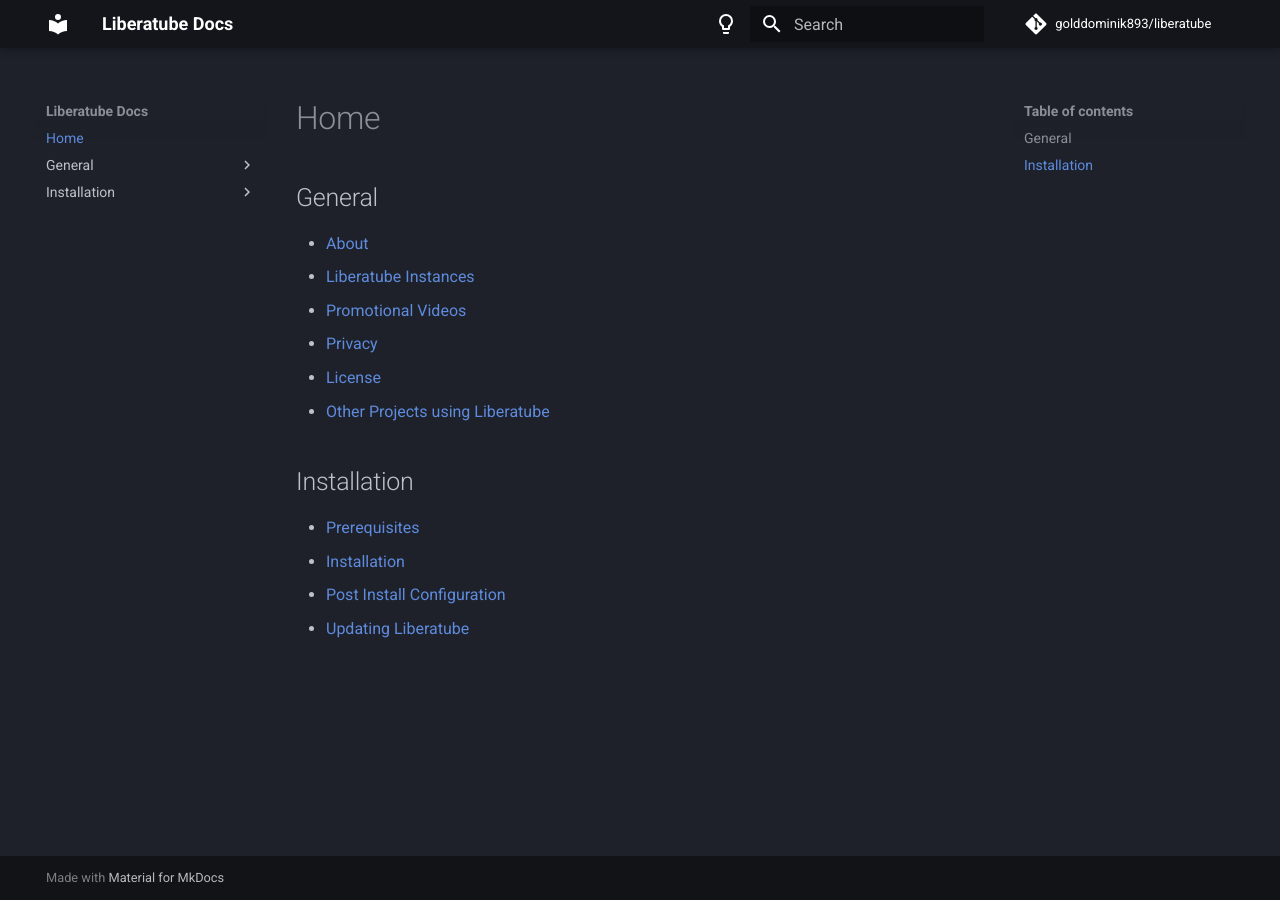
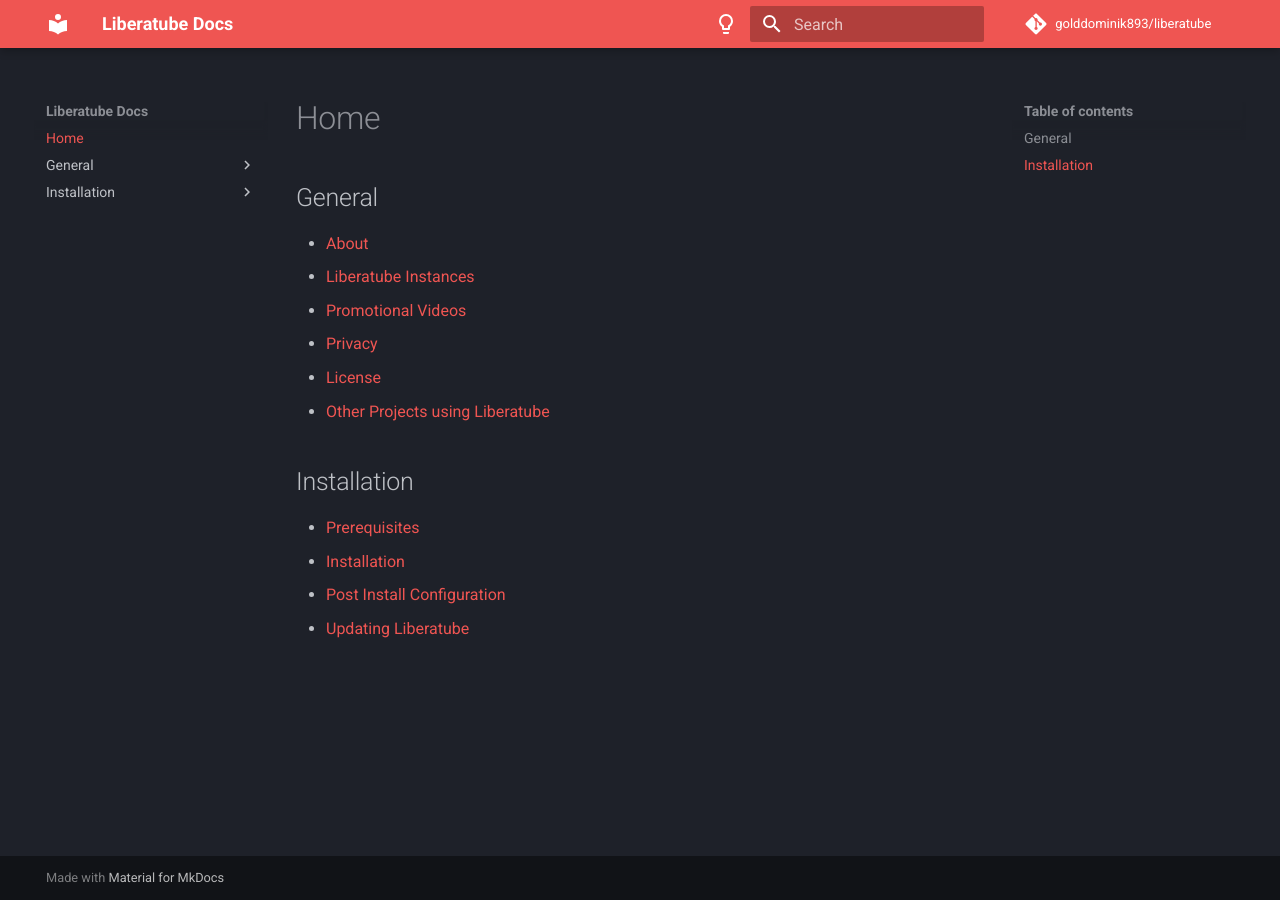
Before and after one commit to GoldDominik893/liberatube-docs, an MkDocs documentation site: the page built from docs/index.md, in a window 1280 px wide. Built offline with MkDocs 1.6.1 and Material for MkDocs 9.7.7, drawn with Linux system fonts in a browser that asks for light colours; comment, search, counter and statistics services are not loaded.

Commit message:
theme update

```diff
--- a/mkdocs.yml
+++ b/mkdocs.yml
@@ -18,6 +18,7 @@
 
 
 theme:
+
   features:
     - content.code.copy
     - content.tabs.link
@@ -25,12 +26,16 @@
 
   palette:
     - scheme: slate
-      primary: black
+      accent: red
+      primary: red
+
       toggle:
         icon: material/lightbulb-outline
         name: Switch to light mode
 
     - scheme: default
+      accent: red
+      primary: grey
       toggle:
         icon: material/lightbulb
         name: Switch to dark mode
```
